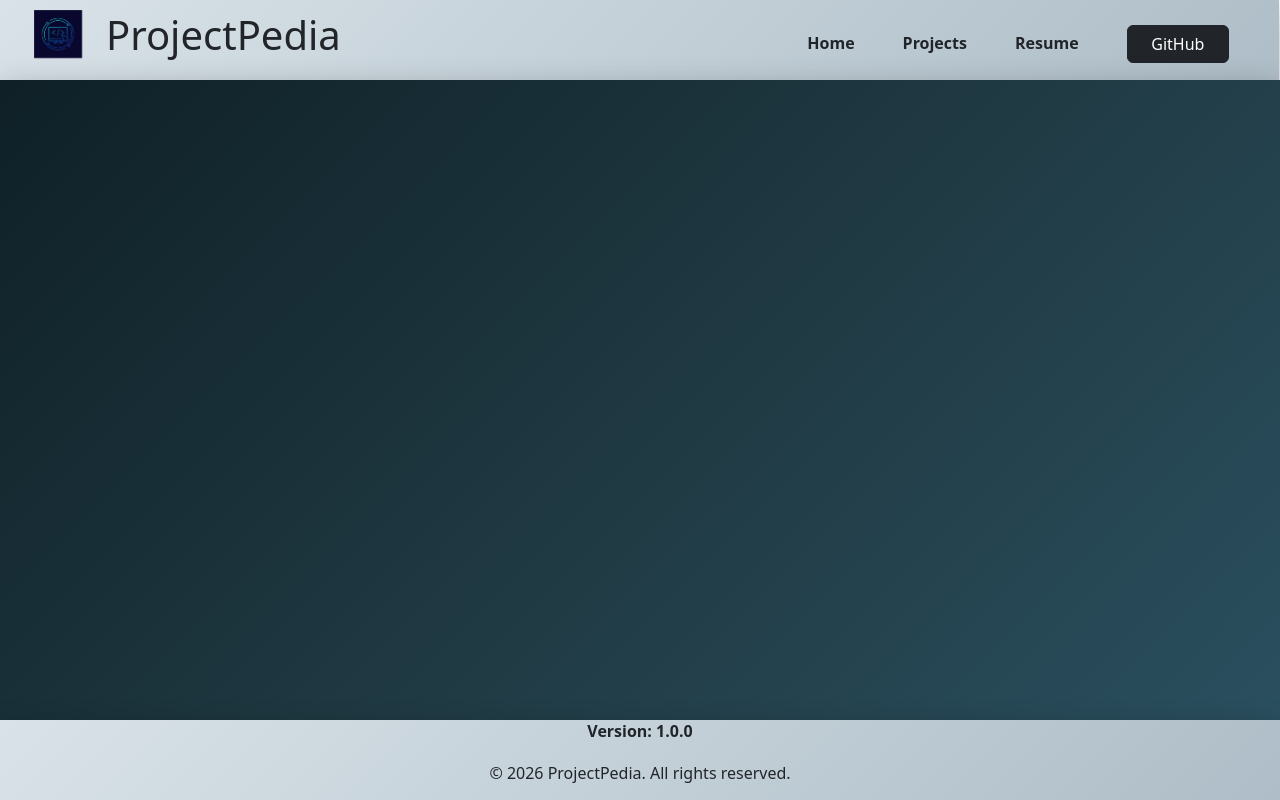
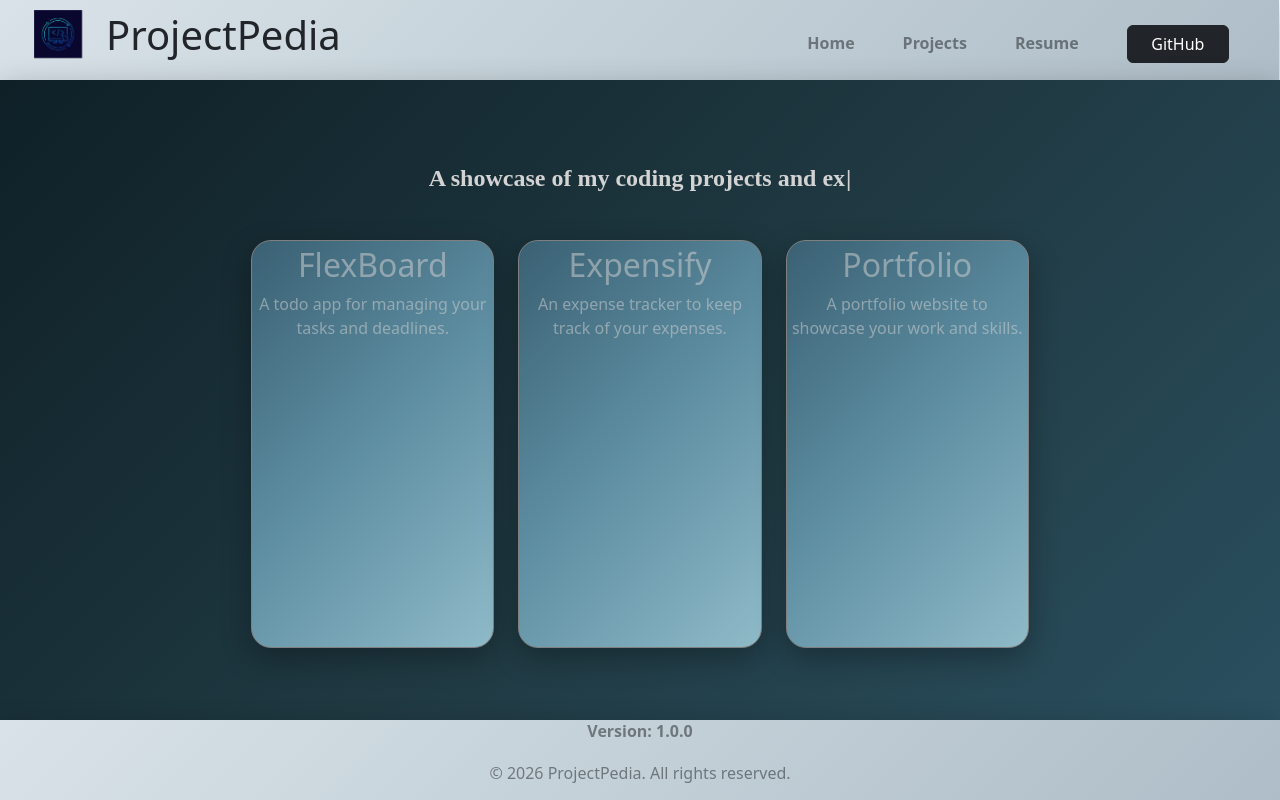
Before and after one commit to arnavkatyayan/projectpediafe, a React (Vite) app: page / in a window 1280 px wide. Built offline with nearby package versions, Linux system fonts and the light colour scheme.

Commit message:
HomePage development

```diff
--- a/package.json
+++ b/package.json
@@ -15,7 +15,8 @@
     "react": "^19.2.0",
     "react-bootstrap": "^2.10.10",
     "react-dom": "^19.2.0",
-    "react-router-dom": "^7.13.1"
+    "react-router-dom": "^7.13.1",
+    "typewriter-effect": "^2.22.0"
   },
   "devDependencies": {
     "@eslint/js": "^9.39.1",
--- a/src/App.css
+++ b/src/App.css
@@ -98,8 +98,9 @@
   cursor: pointer;
 }
 
-.dropdown-content p:hover {
+ .dropdown-content p:hover {
   background-color: #f2f2f2;
+  color:black;
 }
 
 .dropdown:hover .dropdown-content {
@@ -138,3 +139,49 @@
   background: linear-gradient(135deg, #0f2027, #203a43, #2c5364);
   box-shadow: 0 10px 30px rgba(0, 0, 0, 0.3);
 }
+.typewriter {
+  color: lightgrey;
+  font-size: x-large;
+  font-weight: 600;
+  position: absolute;
+  top: 10vh;
+  font-family: auto;
+}
+.box {
+  height: 51vh;
+  width: 19vw;
+  background: linear-gradient(135deg, #3a6073, #5f8fa3, #8fbac8);
+  box-shadow: 0 10px 30px rgba(0, 0, 0, 0.3);
+  border-radius: 20px;
+  border: 1px solid grey;
+  padding:5px;
+  cursor: pointer;
+  transition: transform 0.3s ease;
+  color: lightgray;
+}
+.box h2,p {
+  animation: box 10s ease-in-out;
+}
+.box:hover {
+  cursor: pointer;
+   transform: translateY(-8px) scale(1.02);
+}
+.featured-projects {
+  position: relative;
+  top:-36px;
+  animation: box 5s ease-in-out;
+}
+@keyframes box {
+  0% {
+    opacity: 0;
+  }
+  50% {
+    opacity: 0.5;
+  }
+  75% {
+    opacity: 0.75;
+  }
+  100% {
+    opacity: 1;
+  }
+}
--- a/src/App.jsx
+++ b/src/App.jsx
@@ -29,7 +29,15 @@ function App() {
             <p onClick={()=>navigation("/fullstack")}>Full Stack</p>
           </div>
         </div>
-          <p onClick={()=>navigation("/resume")}>Resume</p>
+         <div className="dropdown">
+          <p className="dropbtn">Resume</p>
+          <div className="dropdown-content">
+            <p onClick={()=>navigation("/frontend")}>View</p>
+            <p onClick={()=>navigation("/fullstack")}>Download</p>
+              <p onClick={() => window.open("https://visualresumearnavk2025.vercel.app/", "_blank")}>Portfolio</p>
+          </div>
+        </div>
+          {/* <p onClick={()=>navigation("/resume")}>Resume</p> */}
           {/* <img src={Github} alt="GitHub Logo" className='github-logo' /> */}
           <Button
             variant="dark"
--- a/src/HomePage.jsx
+++ b/src/HomePage.jsx
@@ -1,10 +1,46 @@
 import React from "react";
 import Github from './assets/Background.jpg'
+import Typewriter from "typewriter-effect";
+
 function HomePage() {
     return (
         <div className="home-page flex justify-center items-center">
 
-        {/* <img src={Github} alt="Home Page Background" className='home-bg' /> */}
+            <div className="typewriter">
+            <Typewriter
+                    options={{
+                        strings: [
+                            "Welcome to ProjectPedia.",
+                            "A showcase of my coding projects and experiments.",
+                            "Explore Frontend and Full Stack applications I've built.",
+                            "Each project reflects my learning and problem-solving journey.",
+                            "Let’s turn ideas into real-world applications together!"
+                        ],
+                        autoStart: true,
+                        loop: true,
+                        pauseFor: 500,
+                        delay: 65,
+                        deleteSpeed: 5,
+                    }}
+                />
+                </div>
+            <div className="flex items-center justify-center gap-6 featured-projects">
+
+                <div className="box">
+                    <h2>FlexBoard</h2>
+                    <p>A todo app for managing your tasks and deadlines.</p>
+                    {/* <Button className=></Button> */}
+                </div>
+                <div className="box">
+                    <h2>Expensify</h2>
+                    <p>An expense tracker to keep track of your expenses.</p>
+                </div>
+                <div className="box">
+                    <h2>Portfolio</h2>
+                    <p>A portfolio website to showcase your work and skills.</p>
+                </div>
+            </div>
+
         </div>
     );
 } export default HomePage;
```
Also changed, not shown: 1 other file (tests, documents, lock files or other folders).
